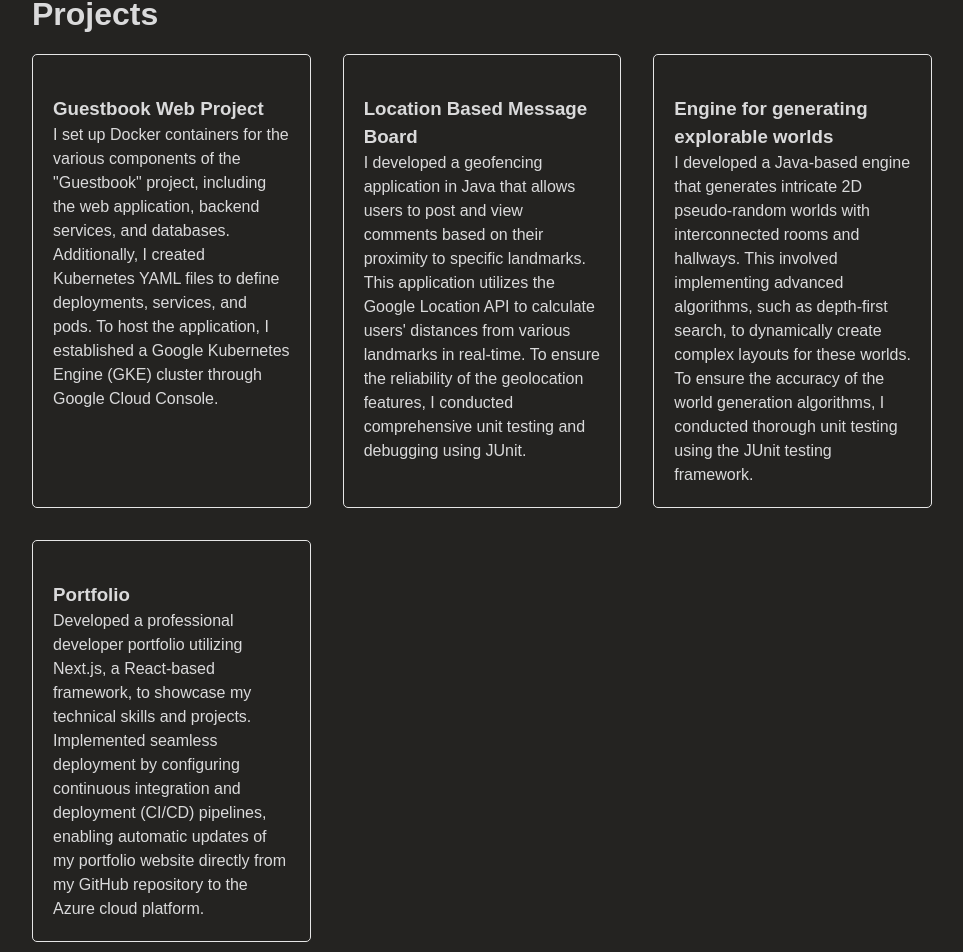
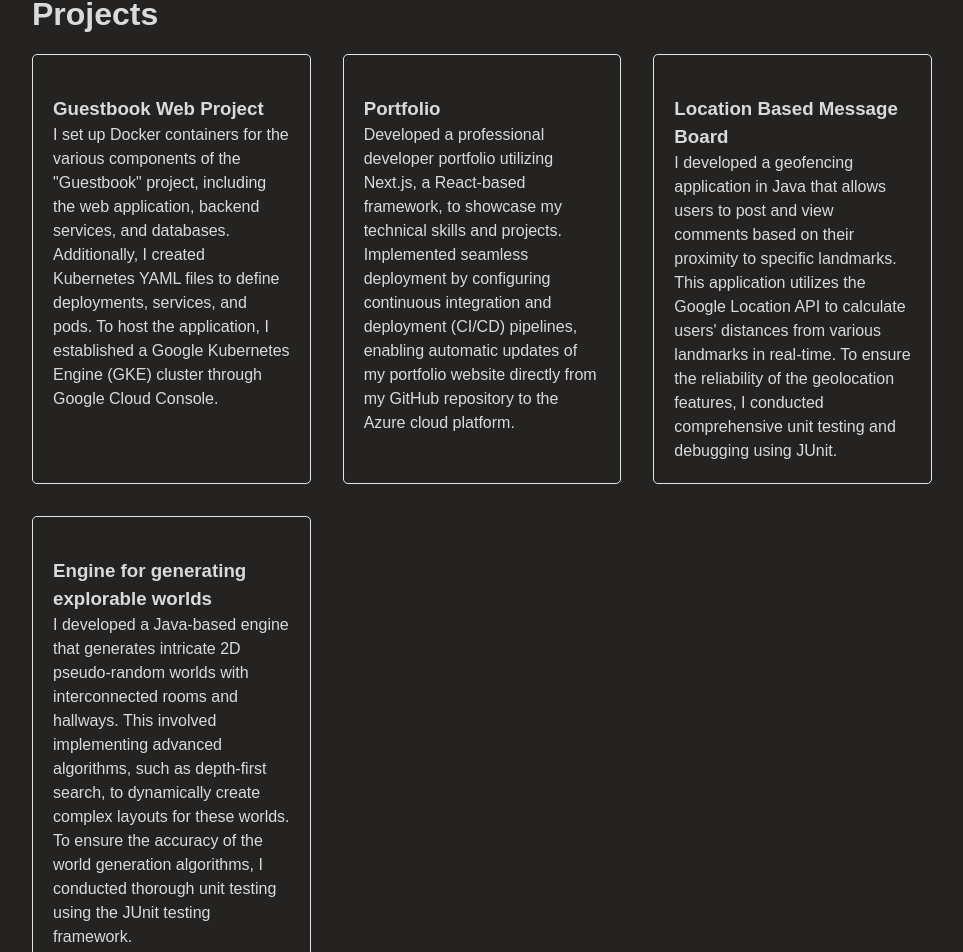
Before and after one commit to tensae12/newPortfolio, a Next.js app: page / in a window 1280 px wide. Shown: the part 2537-3489 px from the top of the page, without its empty margins (158-1121 px from the left). Built offline with nearby package versions, Linux system fonts and the light colour scheme.

Commit message:
moved portfolio proj up

```diff
--- a/src/component/data.js
+++ b/src/component/data.js
@@ -4,6 +4,12 @@ export const projectData = [
     title: "Guestbook Web Project",
     description: `I set up Docker containers for the various components of the "Guestbook" project, including the web application, backend services, and databases. Additionally,
     I created Kubernetes YAML files to define deployments, services, and pods. To host the application, I established a Google Kubernetes Engine (GKE) cluster through Google Cloud Console.`,
+  },
+  {
+    id: 3,
+    title: "Portfolio",
+    description:
+      "Developed a professional developer portfolio utilizing Next.js, a React-based framework, to showcase my technical skills and projects. Implemented seamless deployment by configuring continuous integration and deployment (CI/CD) pipelines, enabling automatic updates of my portfolio website directly from my GitHub repository to the Azure cloud platform.",
   },
   {
     id: 2,
@@ -17,10 +23,4 @@ export const projectData = [
     description:
       "I developed a Java-based engine that generates intricate 2D pseudo-random worlds with interconnected rooms and hallways. This involved implementing advanced algorithms, such as depth-first search, to dynamically create complex layouts for these worlds. To ensure the accuracy of the world generation algorithms, I conducted thorough unit testing using the JUnit testing framework.",
   },
-  {
-    id: 3,
-    title: "Portfolio",
-    description:
-      "Developed a professional developer portfolio utilizing Next.js, a React-based framework, to showcase my technical skills and projects. Implemented seamless deployment by configuring continuous integration and deployment (CI/CD) pipelines, enabling automatic updates of my portfolio website directly from my GitHub repository to the Azure cloud platform.",
-  },
 ];
```
